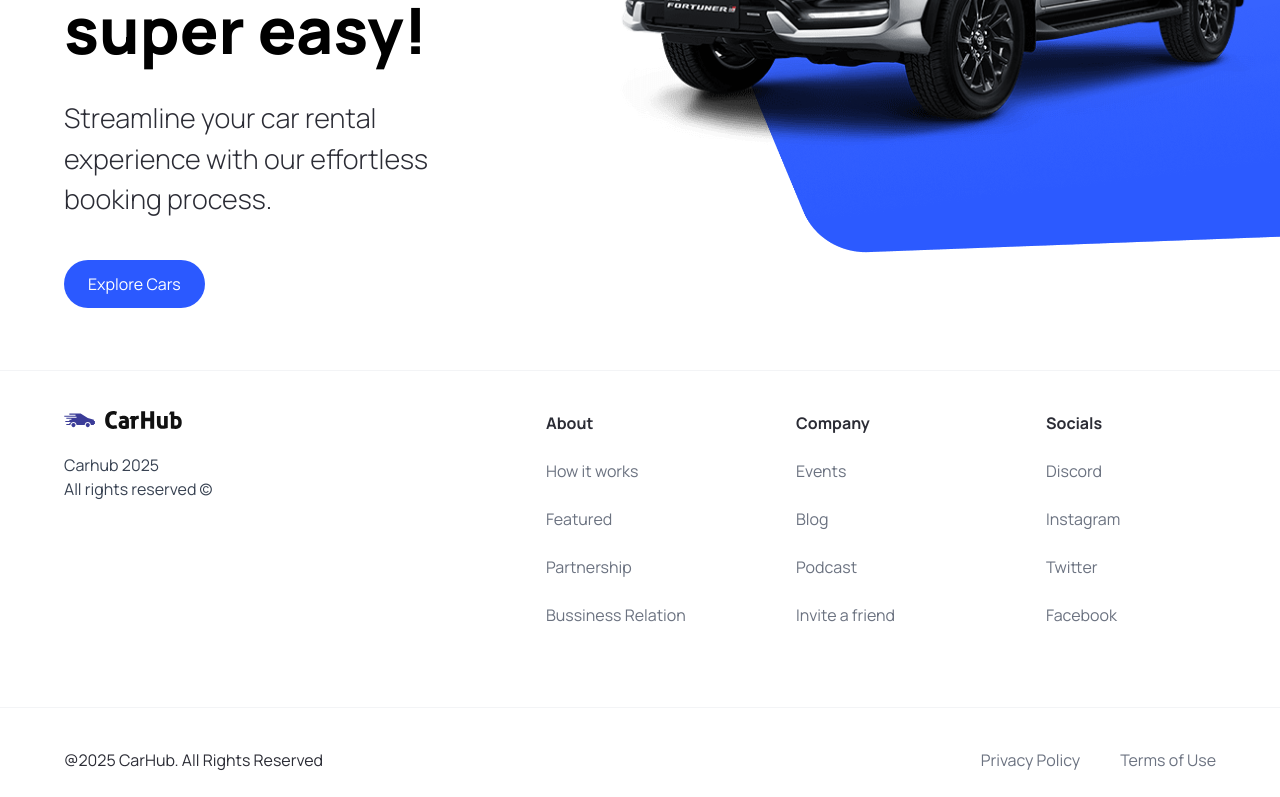
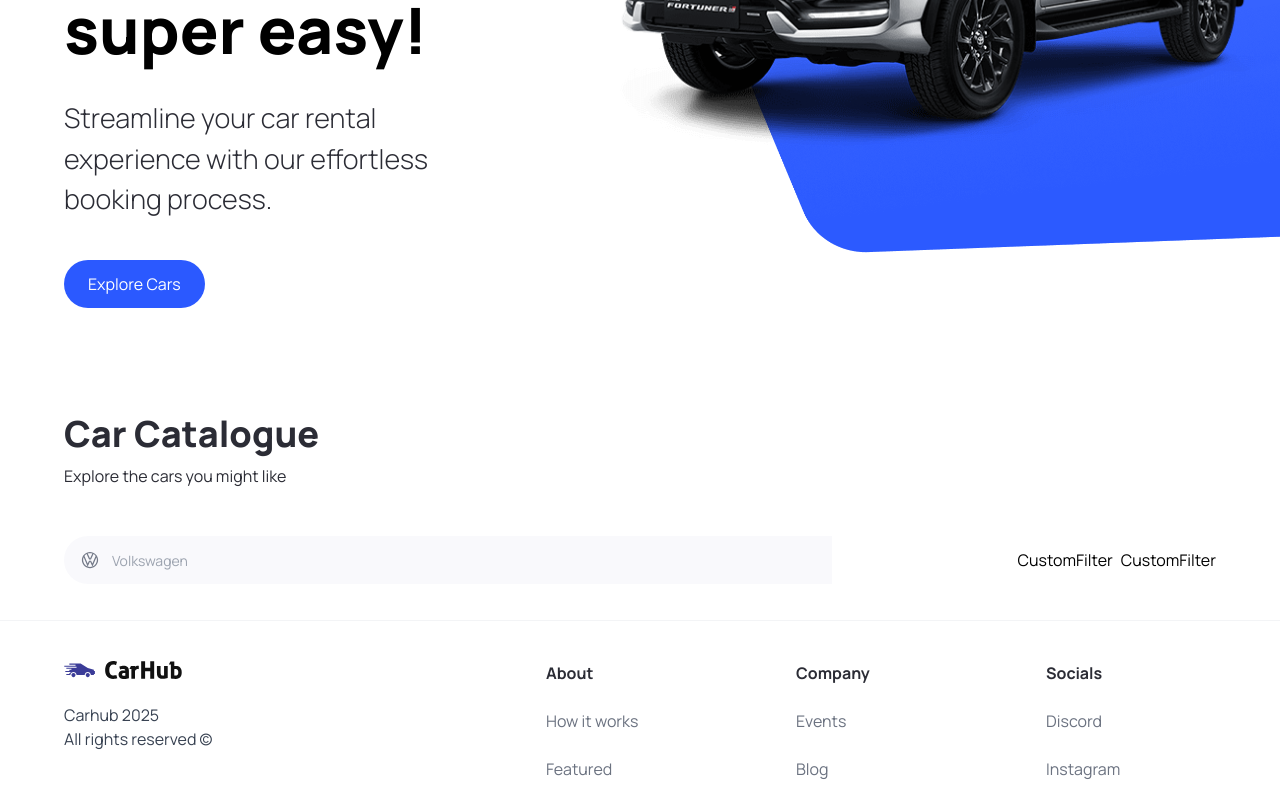
Before and after one commit to tawiahnyt/car_showcase, a Next.js app: page / in a window 1280 px wide. Shown: the part 450-1247 px from the top of the page. Built offline with nearby package versions, Linux system fonts and the light colour scheme.

Commit message:
Add CustomFilter, SearchBar, and SearchManufacturer components; implement fetchCars utility function and update types

```diff
--- a/app/page.tsx
+++ b/app/page.tsx
@@ -1,9 +1,29 @@
+import CustomFilter from "@/components/CustomFilter";
 import Hero from "@/components/Hero";
+import SearchBar from "@/components/SearchBar";
 
 export default function Home() {
   return (
     <main className="overflow-hidden">
       <Hero />
+
+      <div className="mt-12 padding-x padding-y max-width" id="discover">
+        <div className="home__text-container">
+          <h1 className="text-4xl font-extrabold">Car Catalogue</h1>
+          <p>Explore the cars you might like</p>
+        </div>
+
+        <div className="home__filters">
+          <SearchBar />
+
+          <div className="home__filter-container">
+            <CustomFilter title="fuel" />
+            <CustomFilter title="year" />
+          </div>
+        </div>
+
+
+      </div>
     </main>
   );
 }
--- /dev/null
+++ b/components/CustomFilter.tsx
@@ -0,0 +1,9 @@
+import React from 'react'
+
+const CustomFilter = () => {
+  return (
+    <div>CustomFilter</div>
+  )
+}
+
+export default CustomFilter
--- /dev/null
+++ b/components/SearchBar.tsx
@@ -0,0 +1,21 @@
+/** @format */
+
+'use client'
+
+import React, { useState } from "react";
+import SearchManufacturer from "./SearchManufacturer";
+
+const SearchBar = () => {
+  const [manufacturer, setManufacturer] = useState("");
+
+  const handleSearch = () => {};
+  return (
+    <form className="searchbar" onSubmit={handleSearch}>
+      <div className="searchbar__item">
+        <SearchManufacturer manufacturer={manufacturer} setManufacturer={setManufacturer} />
+      </div>
+    </form>
+  );
+};
+
+export default SearchBar;
--- /dev/null
+++ b/components/SearchManufacturer.tsx
@@ -0,0 +1,84 @@
+/** @format */
+
+"use client";
+
+import {
+  Combobox,
+  Transition,
+  ComboboxOption,
+  ComboboxInput,
+  ComboboxOptions,
+  ComboboxButton,
+} from "@headlessui/react";
+import { SearchManufacturerProps } from "@/types";
+import React, { Fragment, useState } from "react";
+import Image from "next/image";
+import { manufacturers } from "@/constants";
+
+const SearchManufacturer = ({
+  manufacturer,
+  setManufacturer,
+}: SearchManufacturerProps) => {
+  const [query, setQuery] = useState("");
+
+  const filteredManufacturers =
+    query === ""
+      ? manufacturers
+      : manufacturers.filter((item) =>
+          item
+            .toLowerCase()
+            .replace(/\s+/g, "")
+            .includes(query.toLowerCase().replace(/\s+/g, ""))
+        );
+
+  return (
+    <div className="search-manufacturer">
+      <Combobox value={manufacturer} onChange={setManufacturer}>
+        <div className="relative w-full">
+          <ComboboxButton className="absolute top-[14px]">
+            <Image
+              src={"/car-logo.svg"}
+              alt="car-logo"
+              width={20}
+              height={20}
+              className="ml-4"
+            />
+          </ComboboxButton>
+
+          <ComboboxInput
+            className={"search-manufacturer__input"}
+            placeholder="Volkswagen"
+            displayValue={(manufacturer: string) => manufacturer}
+            onChange={(e) => setQuery(e.currentTarget.value)}
+          />
+
+          <Transition
+            as={Fragment}
+            leave="transition ease-in duration-100"
+            leaveFrom="opacity-100"
+            leaveTo="opacity-0"
+            afterEnter={() => setQuery("")}
+          >
+            <ComboboxOptions>
+              {filteredManufacturers.map((item) => (
+                <ComboboxOption
+                  key={item}
+                  className={({ focus }) =>
+                    `relative search-manufacturer__option ${
+                      focus ? "bg-primary-blue text-white" : "text-gray-900"
+                    }`
+                  }
+                  value={item}
+                >
+                  {item}
+                </ComboboxOption>
+              ))}
+            </ComboboxOptions>
+          </Transition>
+        </div>
+      </Combobox>
+    </div>
+  );
+};
+
+export default SearchManufacturer;
--- a/types/index.ts
+++ b/types/index.ts
@@ -8,3 +8,8 @@
   handleClick?: MouseEventHandler<HTMLButtonElement>;
   btnType?: "button" | "submit";
 }
+
+export interface SearchManufacturerProps {
+  manufacturer: string;
+  setManufacturer: (manufacturer: string) => void;
+}
```
Also changed, not shown: package.json (+6 -4 lines), utils/index.ts (added, +21 -0 lines), 1 other file (tests, documents, lock files or other folders).
